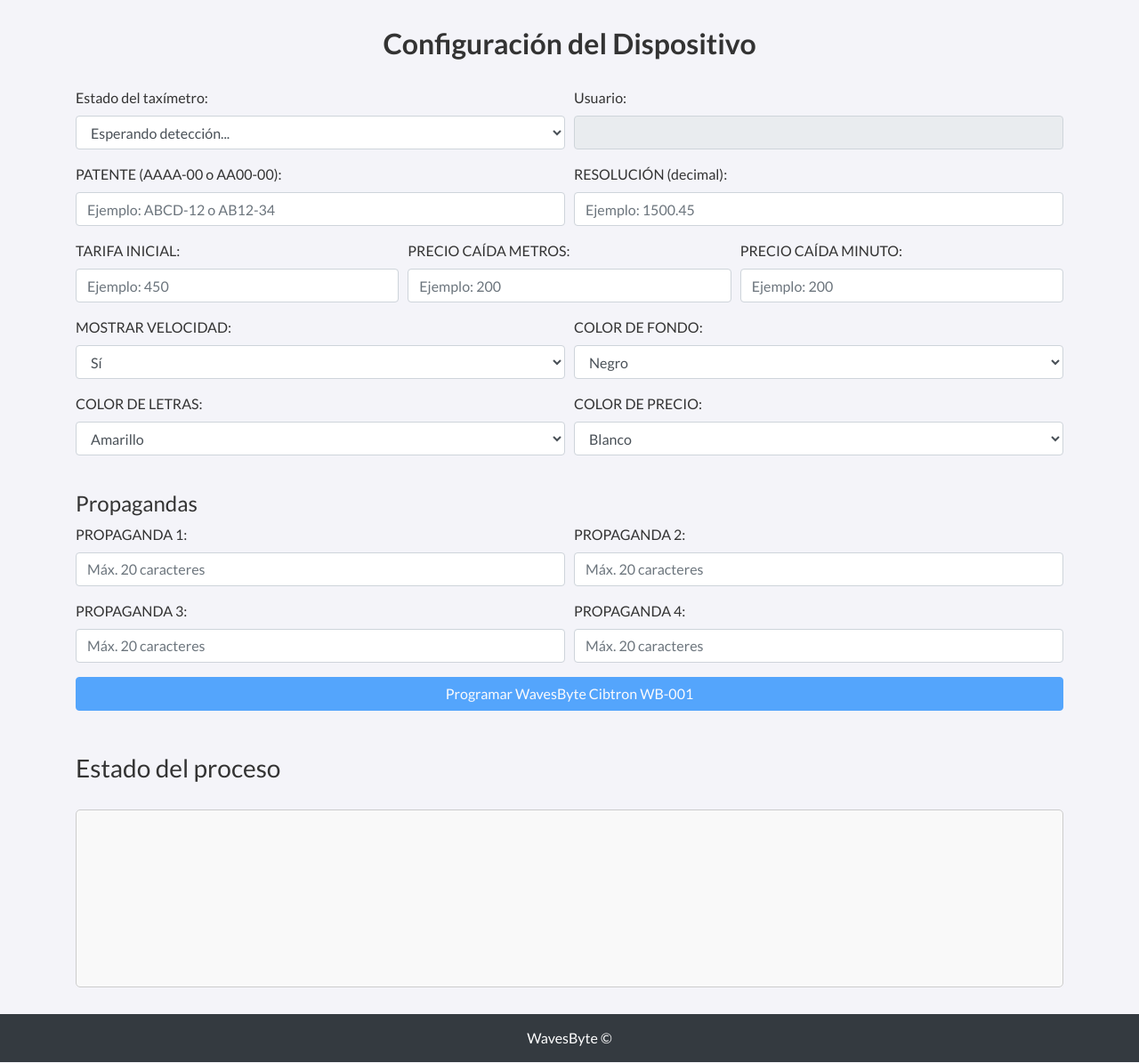
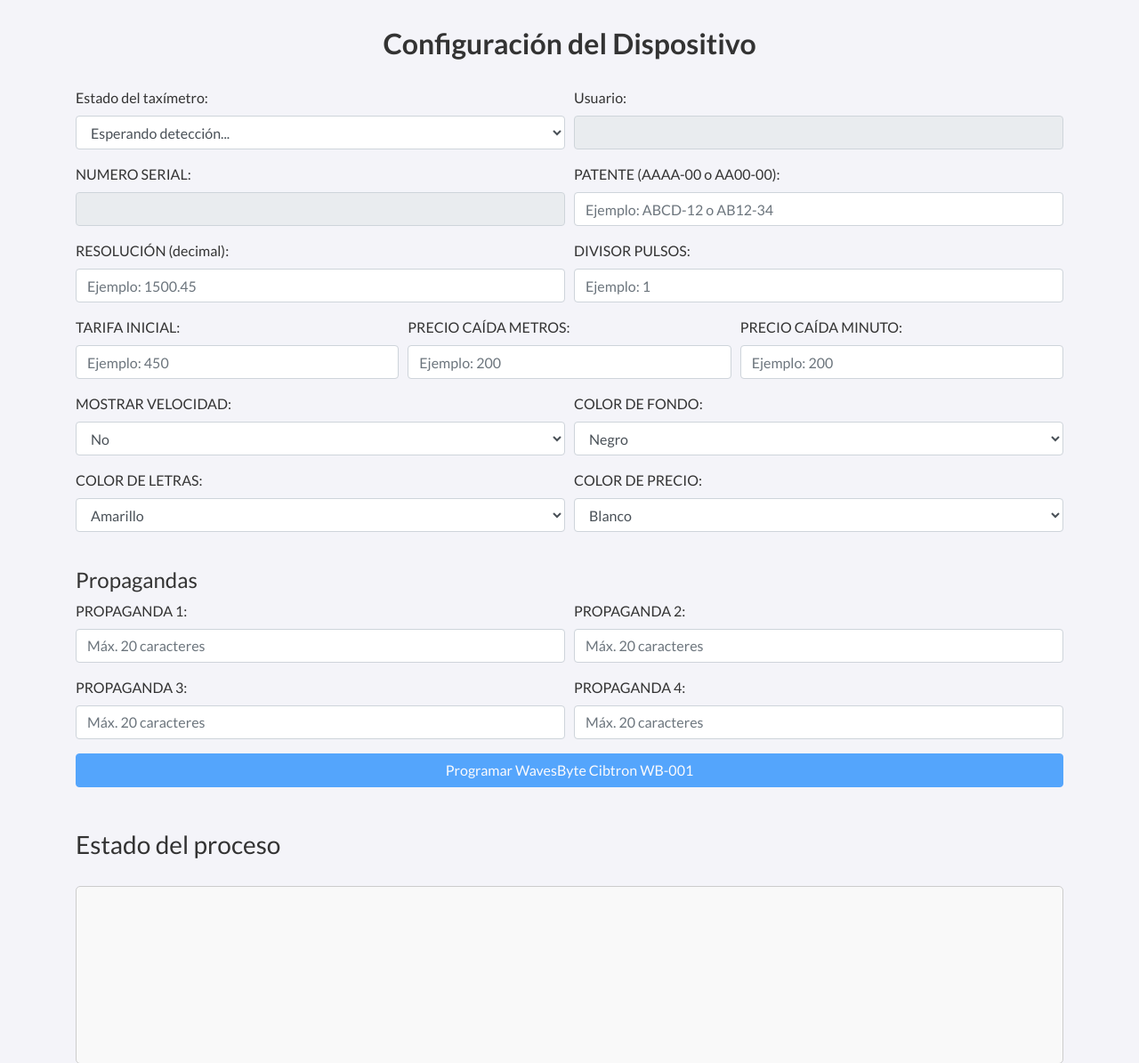
Before and after one commit to WavesByte-CL/wavesbyte-taximetro-programmer, a Flask app: template templates/index.html in a window 1280 px wide. Shown: the part 72-1267 px from the top of the page at 89% size. Run offline with Flask 3, Linux system fonts and the light colour scheme; the template is opened without the code that fills it, so the values that code supplies are empty; some libraries are stand-ins or nearby versions.

Commit message:
add cantidad pulsos and numero serial

```diff
--- a/templates/index.html
+++ b/templates/index.html
@@ -102,12 +102,20 @@
 
             <div class="form-row">
                 <div class="form-group col-md-6">
+                    <label for="NUMERO_SERIAL">NUMERO SERIAL:</label>
+                    <input type="text" id="NUMERO_SERIAL" name="NUMERO_SERIAL" class="form-control" title="Es el número serial del taxímetro" readonly required>
+                </div>
+                <div class="form-group col-md-6">
                     <label for="PATENTE">PATENTE (AAAA-00 o AA00-00):</label>
                     <input type="text" id="PATENTE" name="PATENTE" class="form-control" pattern="^([A-Z]{4}-\d{2}|[A-Z]{2}\d{2}-\d{2})$" title="Debe cumplir con el formato AAAA-00 o AA00-00" placeholder="Ejemplo: ABCD-12 o AB12-34" required>
                 </div>
                 <div class="form-group col-md-6">
                     <label for="RESOLUCION">RESOLUCIÓN (decimal):</label>
                     <input type="number" id="RESOLUCION" name="RESOLUCION" class="form-control" step="any" min="0" placeholder="Ejemplo: 1500.45" required>
+                </div>
+                <div class="form-group col-md-6">
+                    <label for="CANTIDAD_PULSOS">DIVISOR PULSOS:</label>
+                    <input type="number" id="CANTIDAD_PULSOS" name="CANTIDAD_PULSOS" class="form-control" step="any" min="0" placeholder="Ejemplo: 1" required>
                 </div>
             </div>
 
@@ -130,8 +138,8 @@
                 <div class="form-group col-md-6">
                     <label for="MOSTRAR_VELOCIDAD_EN_PANTALLA">MOSTRAR VELOCIDAD:</label>
                     <select id="MOSTRAR_VELOCIDAD_EN_PANTALLA" name="MOSTRAR_VELOCIDAD_EN_PANTALLA" class="form-control" required>
+                        <option value="false">No</option>
                         <option value="true">Sí</option>
-                        <option value="false">No</option>
                     </select>
                 </div>
                 <div class="form-group col-md-6">
```
